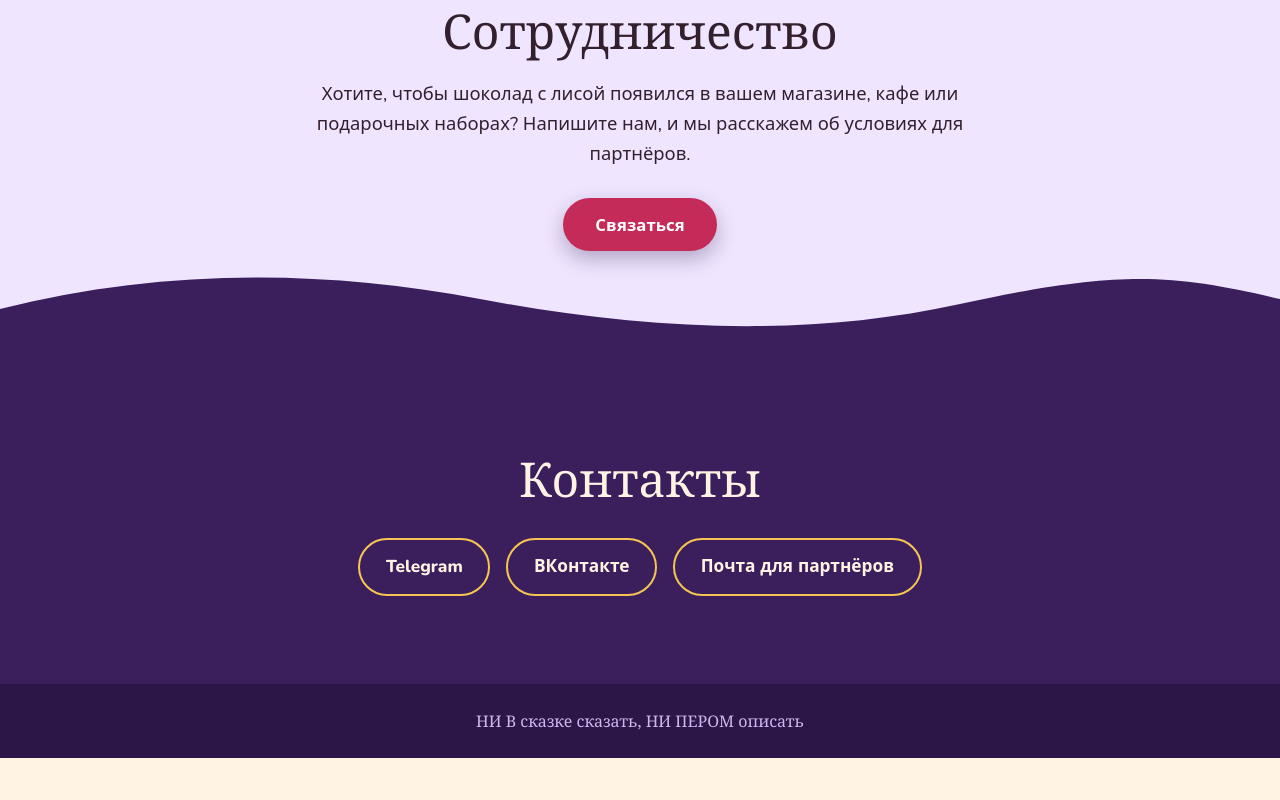
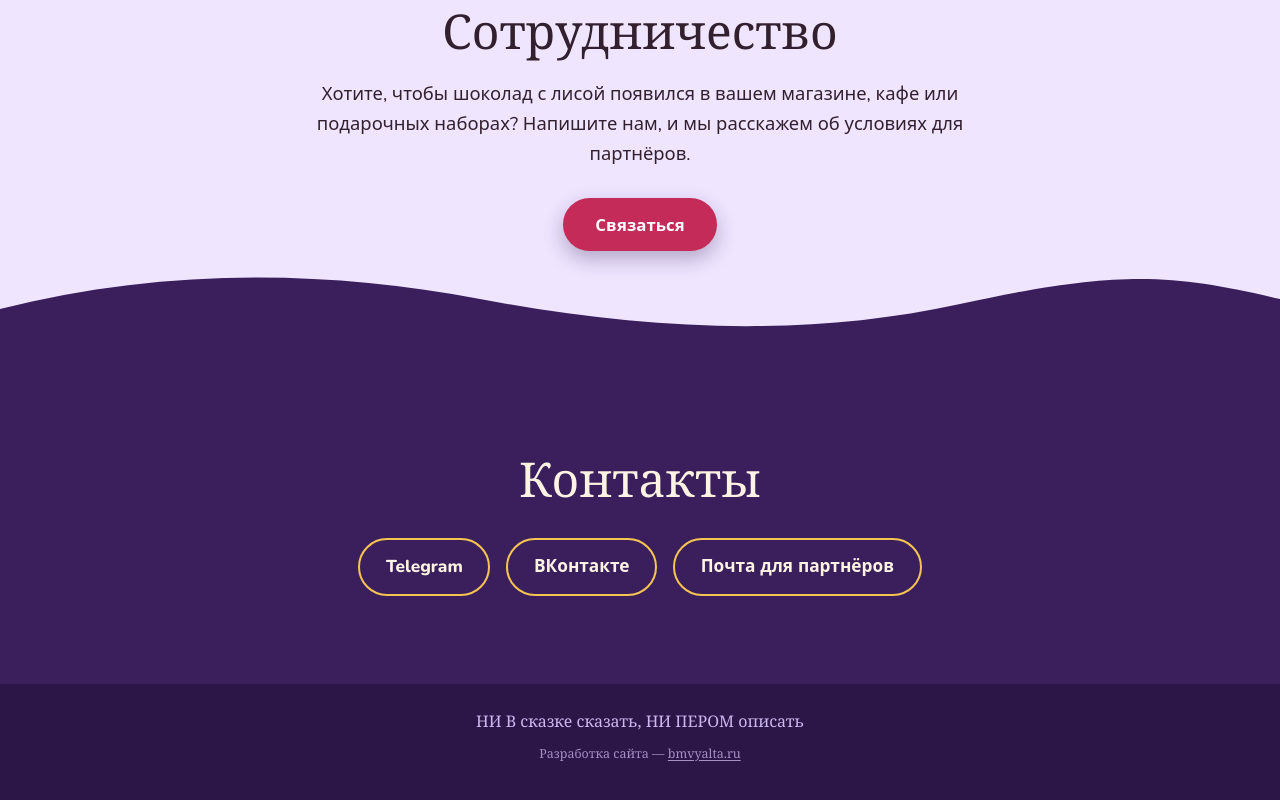
Before and after one commit to Maya13-tet/shokolad-skazka-demo, a plain HTML site: page index.html in a window 1280 px wide. Shown: the part 3121-3921 px from the top of the page. Before the commit the page ends 3879 px from the top, so only its background shows below. Drawn offline with nearby package versions, Linux system fonts and the light colour scheme; a web font is replaced by a local one.

Commit message:
Add developer credit link to bmvyalta.ru in footer

```diff
--- a/index.html
+++ b/index.html
@@ -212,7 +212,8 @@
 
 </main>
 
-<footer class="foot"><p>НИ В сказке сказать, НИ ПЕРОМ описать</p></footer>
+<footer class="foot"><p>НИ В сказке сказать, НИ ПЕРОМ описать</p><p style="margin:0;padding:.8rem 1rem;font-size:.78rem;opacity:.75;text-align:center">Разработка сайта — <a href="https://bmvyalta.ru/" target="_blank" rel="noopener" style="color:inherit;text-decoration:underline">bmvyalta.ru</a></p>
+</footer>
 
 <svg class="guide" viewBox="-60 -120 180 170" aria-hidden="true">
   <g class="guide__in"><use href="#foxsym" x="-60" y="-120" width="180" height="170"/></g>
```
